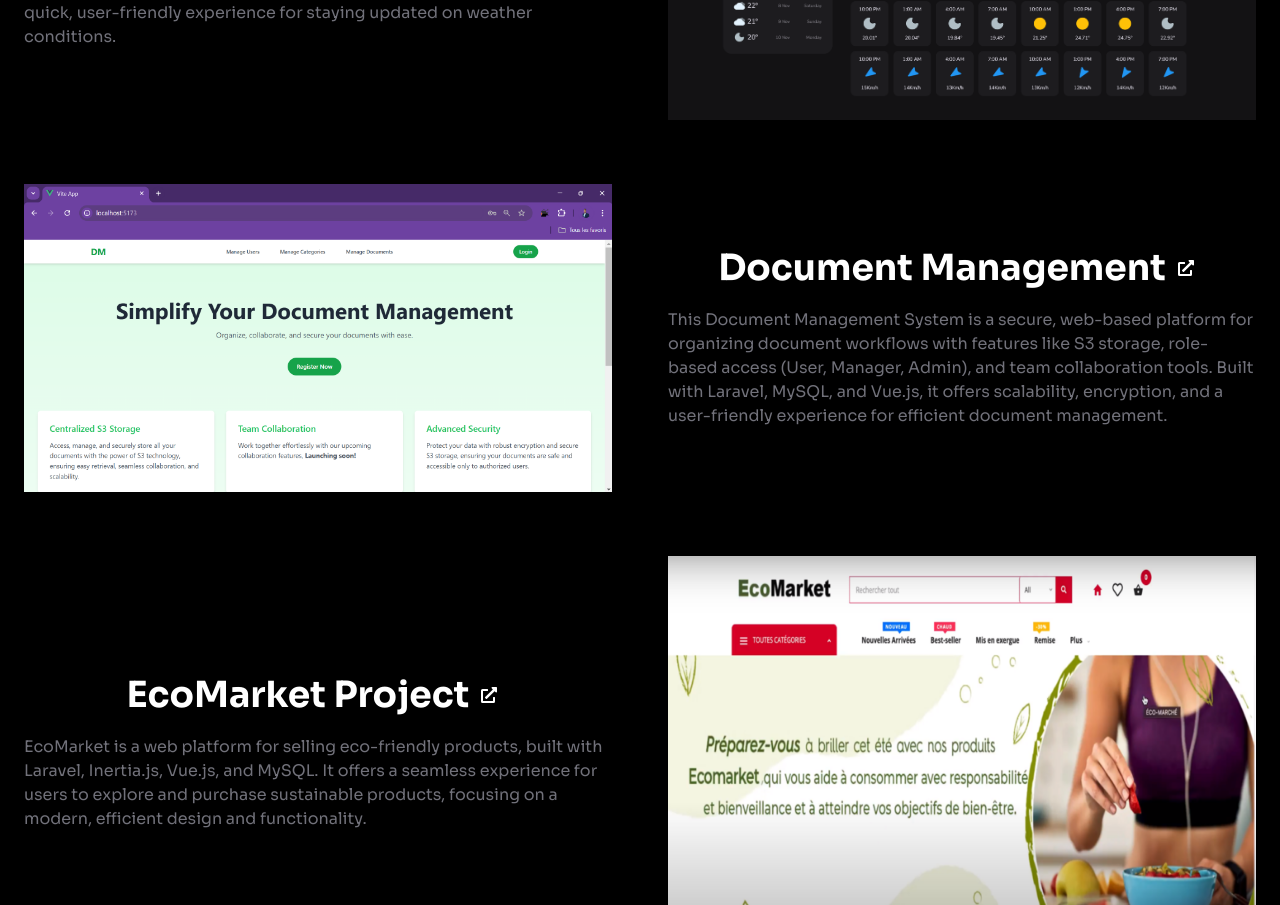
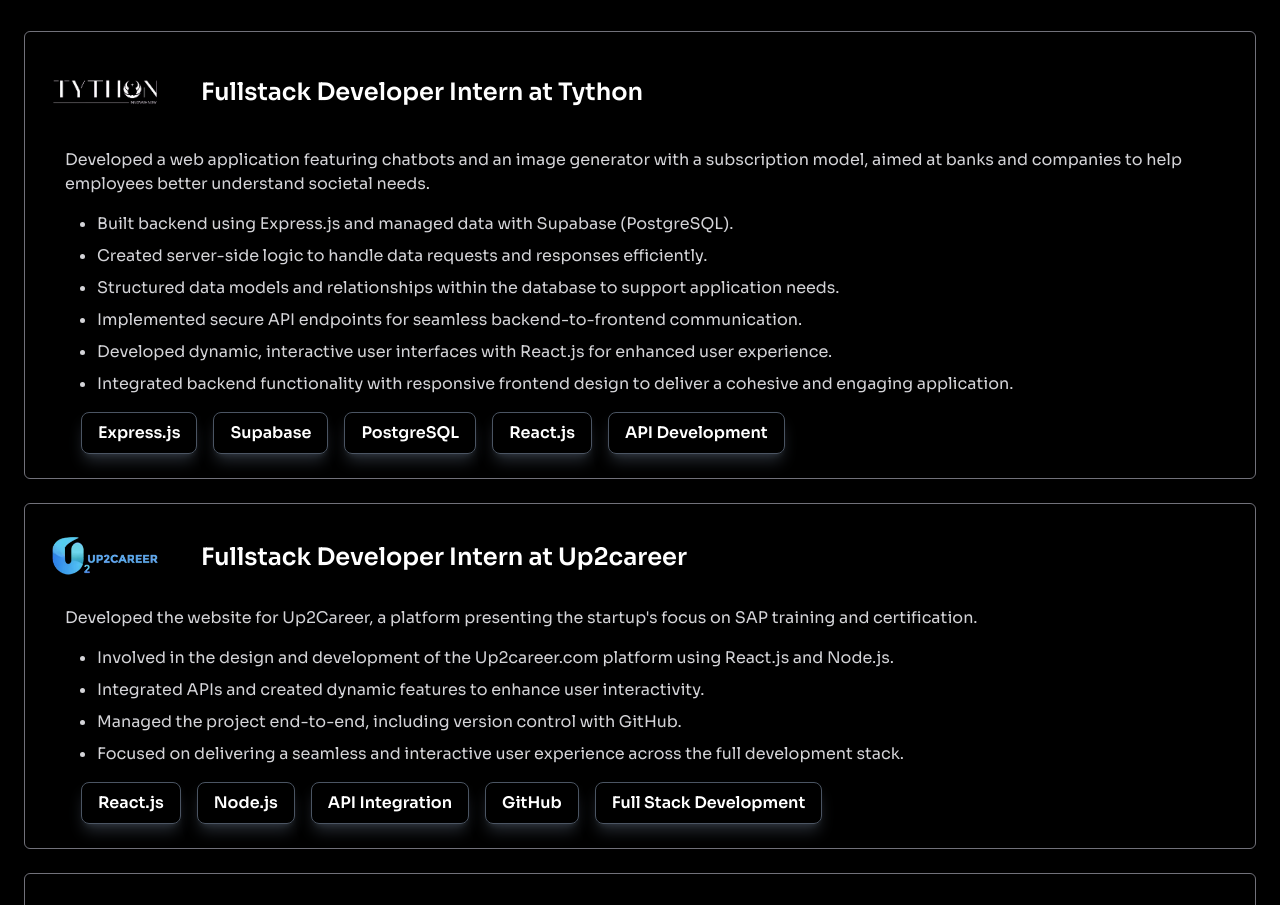
Before and after one commit to Narwey/Narwey-s-Portfolio, a React (Vite) app: page / in a window 1280 px wide. Shown: the part 1895-2800 px from the top of the page. Built offline with nearby package versions, Linux system fonts and the light colour scheme; a web font is replaced by a local one.

Commit message:
fixed Experience section to be more readable

```diff
--- a/src/App.jsx
+++ b/src/App.jsx
@@ -14,10 +14,10 @@
     <>
       <NavBar />
       <Hero />
+      <Skills />
+      <Experiences />
       <AboutMe />
       <Projects />
-      <Skills />
-      <Experiences />
       <ContactMe />
       <Footer />
     </>
--- a/src/components/Hero.jsx
+++ b/src/components/Hero.jsx
@@ -15,13 +15,13 @@
             <span className="font-extrabold">Fullstack Developer</span> <br />
             Based In Morocco.
           </h1>
-          {/* <p className="mt-6 md:text-sm text-xs text-[#71717A]">
+            <p className="mt-6 md:text-sm text-xs text-[#71717A]">
             I'm Anouar Benmbark, a full-stack developer with a background in
             Computer Science. <br />I’m currently pursuing my master's degree in Big Data and Cloud Computing. <br /> I’ve honed my backend and frontend skills
             through experience at startups like Tython and UP2CAREER, along with
             intensive bootcamps at Arkx ( MERN stack ) and Simplon ( Laravel and
             Vue.js ). Now, I’m ready to apply my expertise in a dynamic company.
-          </p> */}
+            </p>
           <div className="flex flex-wrap gap-8 mt-9">
             <SocialBtn icon={FaGithub} link="https://github.com/Narwey" />
             <SocialBtn
--- a/src/components/Projects.jsx
+++ b/src/components/Projects.jsx
@@ -1,5 +1,5 @@
 import React from 'react'
-import EcoMarket from '../assets/ecomarket.png'
+import EcoMarket from '../assets/oga.png'
 import documentProject from '../assets/documentProject.png'
 import weather from '../assets/weather2.png'
 import up2career from '../assets/up2career.png'
@@ -26,10 +26,10 @@
         url: 'https://github.com/Narwey/document-manager-v2/'
     },
     {
-        name: 'EcoMarket Project',
-        description: "EcoMarket is a web platform for selling eco-friendly products, built with Laravel, Inertia.js, Vue.js, and MySQL. It offers a seamless experience for users to explore and purchase sustainable products, focusing on a modern, efficient design and functionality.",
+        name: 'Handmade Haven',
+        description: "Handmade Haven is a web platform built with the MERN stack (MongoDB, Express.js, React.js, Node.js) for selling eco-friendly and artisanal products. It offers a seamless experience for users to explore and purchase sustainable products, emphasizing modern, efficient design and functionality.",
         image: EcoMarket,
-        url: 'https://github.com/Narwey/EcoMarket-Projet'
+        url: 'https://github.com/Narwey/E-commerce-Handmade-heaven'
     },
     {
         name: 'Static Bank',
```
Also changed, not shown: src/assets/oga.png (added).
